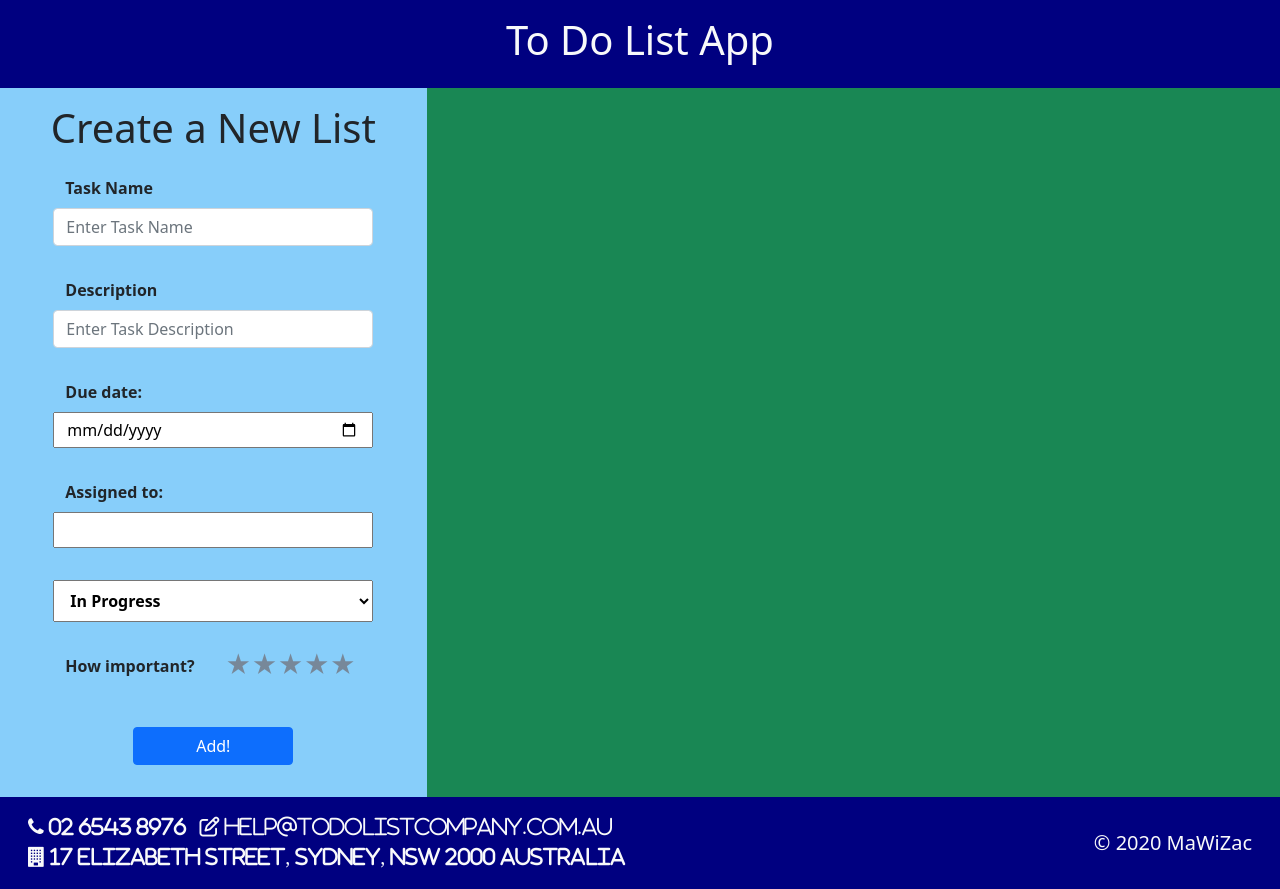
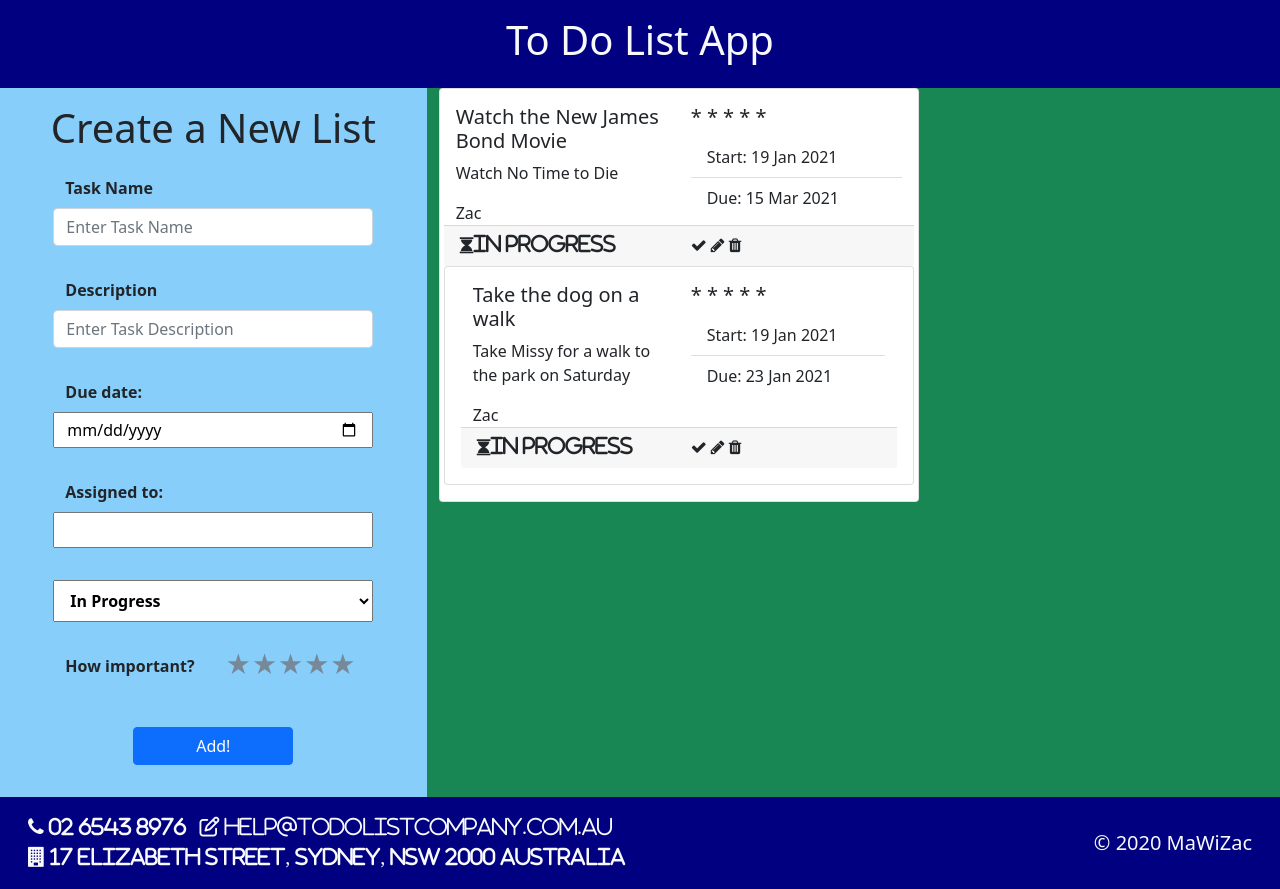
Before and after one commit to manami-d/jwd4-final-project, a plain HTML site: page index.html in a window 1280 px wide. Drawn offline with nearby package versions, Linux system fonts and the light colour scheme.

Commit message:
first and second cards

```diff
--- a/index.html
+++ b/index.html
@@ -5,7 +5,6 @@
     <meta charset="UTF-8">
     <meta name="viewport" content="width=device-width, initial-scale=1.0">
     <title>Task Planner</title>
-
     <link rel="stylesheet" href="style.css">
     <link rel="stylesheet" href="path/to/font-awesome/css/font-awesome.min.css">
     <!-- CSS only -->
@@ -17,9 +16,6 @@
         crossorigin="anonymous"></script>
     <link href="css/style.css" rel="stylesheet" type="text/css">
     <link rel="stylesheet" href="https://cdnjs.cloudflare.com/ajax/libs/font-awesome/4.7.0/css/font-awesome.min.css">
-
-
-
 </head>
 
 <body>
@@ -132,13 +128,65 @@
                     </form>
                 </div>
 
-                <!-- outstaning task display column -->
+                <!-- outstanding task display column -->
 
                 <div class="col-8 bg-success">
                     <!-- zac card 1 -->
-
+                    <div class="card" style="width: 30rem;">
+                        <div class="card-body">
+                            <div class="row">
+                                <div class="col-6">
+                                    <h5 class="card-title">Watch the New James Bond Movie</h5>
+                                    <p class="card-text">Watch No Time to Die</p>
+                                    <p class="card-text">Zac</p>
+                                </div>
+                                <div class="col-6">
+                                    <h5 class="justify-self-right"> * * * * * </h5>
+                                      <ul class="list-group list-group-flush">
+                                          <li class="list-group-item">Start: 19 Jan 2021</li>
+                                          <li class="list-group-item">Due: 15 Mar 2021</li>
+                                      </ul>
+                                </div>
+                                <div class="card-footer">
+                                    <div class="row">
+                                        <div class="col-6">
+                                            <i class="fa fa-hourglass fa-sm"><span class="d-none d-lg-inline fs-5">In Progress</span></i>
+                                        </div>
+                                        <div class="col-6">
+                                            <i class="fa fa-check fa-sm"></i>
+                                            <i class="fa fa-pencil fa-sm"></i>
+                                            <i class="fa fa-trash fa-sm"></i>
+                                        </div>
+                                    </div>
+                                </div>
                     <!-- zac card 2 -->
-
+                    <div class="card" style="width: 30rem;">
+                        <div class="card-body">
+                            <div class="row">
+                                <div class="col-6">
+                                    <h5 class="card-title">Take the dog on a walk</h5>
+                                    <p class="card-text">Take Missy for a walk to the park on Saturday</p>
+                                    <p class="card-text">Zac</p>
+                                </div>
+                                <div class="col-6">
+                                    <h5 class="justify-self-right"> * * * * * </h5>
+                                      <ul class="list-group list-group-flush">
+                                          <li class="list-group-item">Start: 19 Jan 2021</li>
+                                          <li class="list-group-item">Due: 23 Jan 2021</li>
+                                      </ul>
+                                </div>
+                                <div class="card-footer">
+                                    <div class="row">
+                                        <div class="col-6">
+                                            <i class="fa fa-hourglass fa-sm"><span class="d-none d-lg-inline fs-5">In Progress</span></i>
+                                        </div>
+                                        <div class="col-6">
+                                            <i class="fa fa-check fa-sm"></i>
+                                            <i class="fa fa-pencil fa-sm"></i>
+                                            <i class="fa fa-trash fa-sm"></i>
+                                        </div>
+                                    </div>
+                                </div>
                     <!-- will card 3 -->
 
                     <!-- will card 4 -->
```
